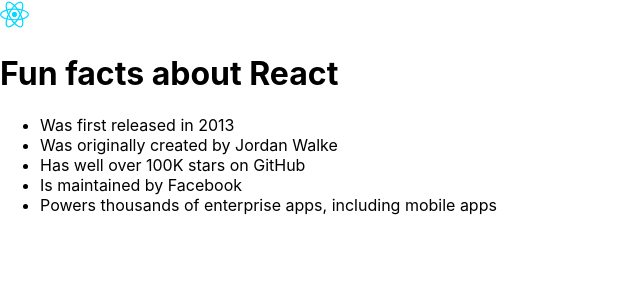
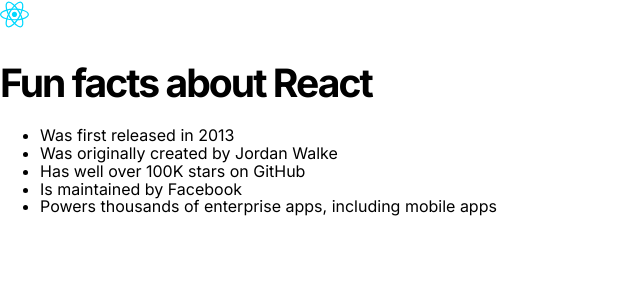
Before and after one commit to pianistoff/fun-facts-about-react, a React (Create React App) app: page / in a window 1280 px wide. Shown: the top 300 px of the page, without its empty margins (0-640 px from the left). Built offline with nearby package versions, Linux system fonts and the light colour scheme.

Commit message:
Complete project part 1 - markup task

```diff
--- a/package.json
+++ b/package.json
@@ -3,6 +3,7 @@
   "version": "0.1.0",
   "private": true,
   "dependencies": {
+    "@fontsource/inter": "^4.5.10",
     "@testing-library/jest-dom": "^5.16.4",
     "@testing-library/react": "^13.2.0",
     "@testing-library/user-event": "^13.5.0",
--- a/src/App.css
+++ b/src/App.css
@@ -1,4 +1,31 @@
+body {
+  font-family: Inter;
+}
+
 .logo-img {
   height: 28.93px;
   width: 28.93px;
 }
+
+.title {
+
+  width: 424px;
+  height: 41px;
+
+  font-style: normal;
+  font-weight: 700;
+  font-size: 39.06px;
+  line-height: 47px;
+  letter-spacing: -0.05em;
+}
+
+.list-item {
+
+  height: 17.81px;
+
+
+  font-style: normal;
+  font-weight: 400;
+  font-size: 16px;
+  line-height: 19px;
+}
--- a/src/App.js
+++ b/src/App.js
@@ -1,4 +1,6 @@
 import logo from "./logo.svg";
+import "@fontsource/inter/400.css";
+import "@fontsource/inter/700.css";
 import "./App.css";
 
 function Header() {
@@ -16,13 +18,13 @@
 function Main() {
   return (
     <main>
-      <h1>Fun facts about React</h1>
+      <h1 className="title">Fun facts about React</h1>
       <ul>
-        <li>Was first released in 2013</li>
-        <li>Was originally created by Jordan Walke</li>
-        <li>Has well over 100K stars on GitHub</li>
-        <li>Is maintained by Facebook</li>
-        <li>Powers thousands of enterprise apps, including mobile apps</li>
+        <li className="list-item">Was first released in 2013</li>
+        <li className="list-item">Was originally created by Jordan Walke</li>
+        <li className="list-item">Has well over 100K stars on GitHub</li>
+        <li className="list-item">Is maintained by Facebook</li>
+        <li className="list-item">Powers thousands of enterprise apps, including mobile apps</li>
       </ul>
     </main>
   )
```
Also changed, not shown: 1 other file (tests, documents, lock files or other folders).
